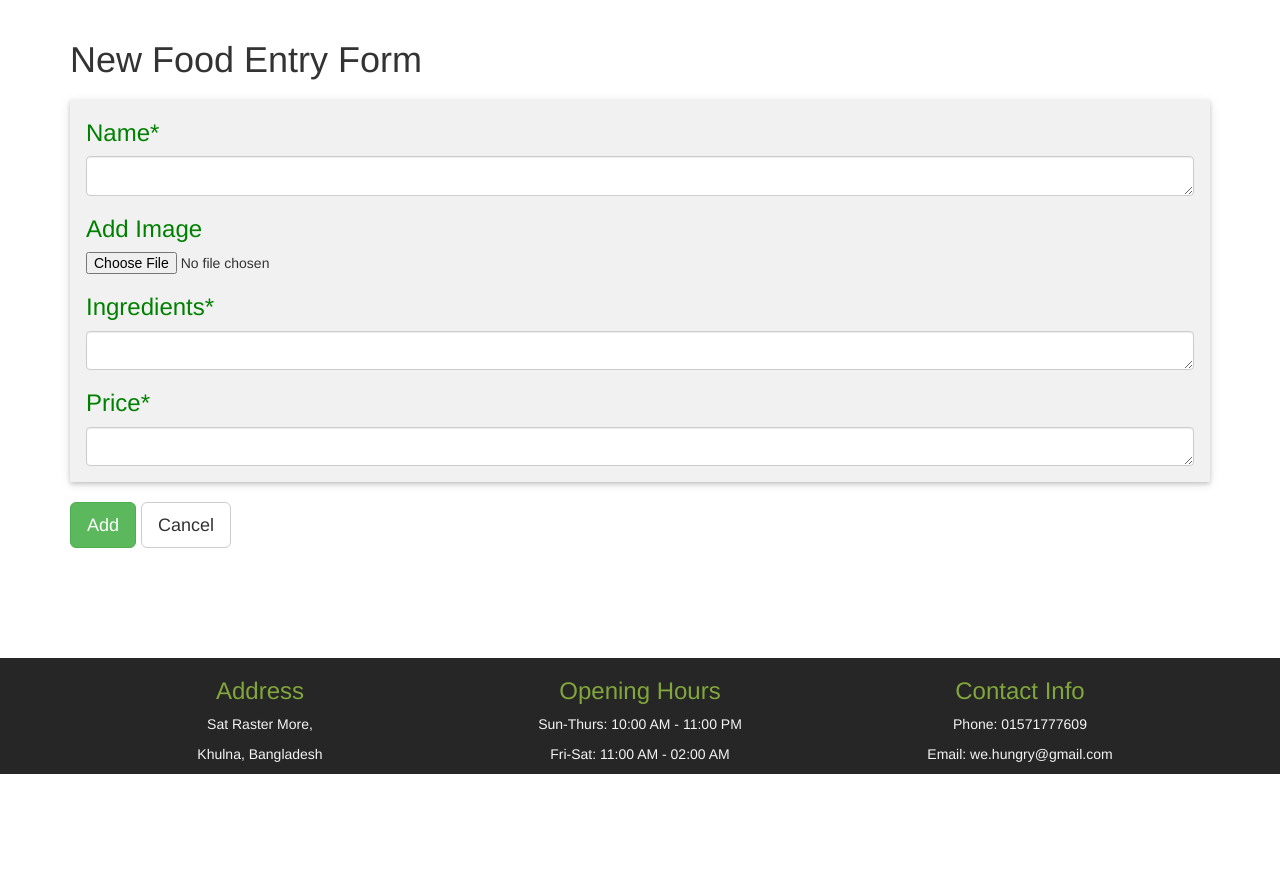
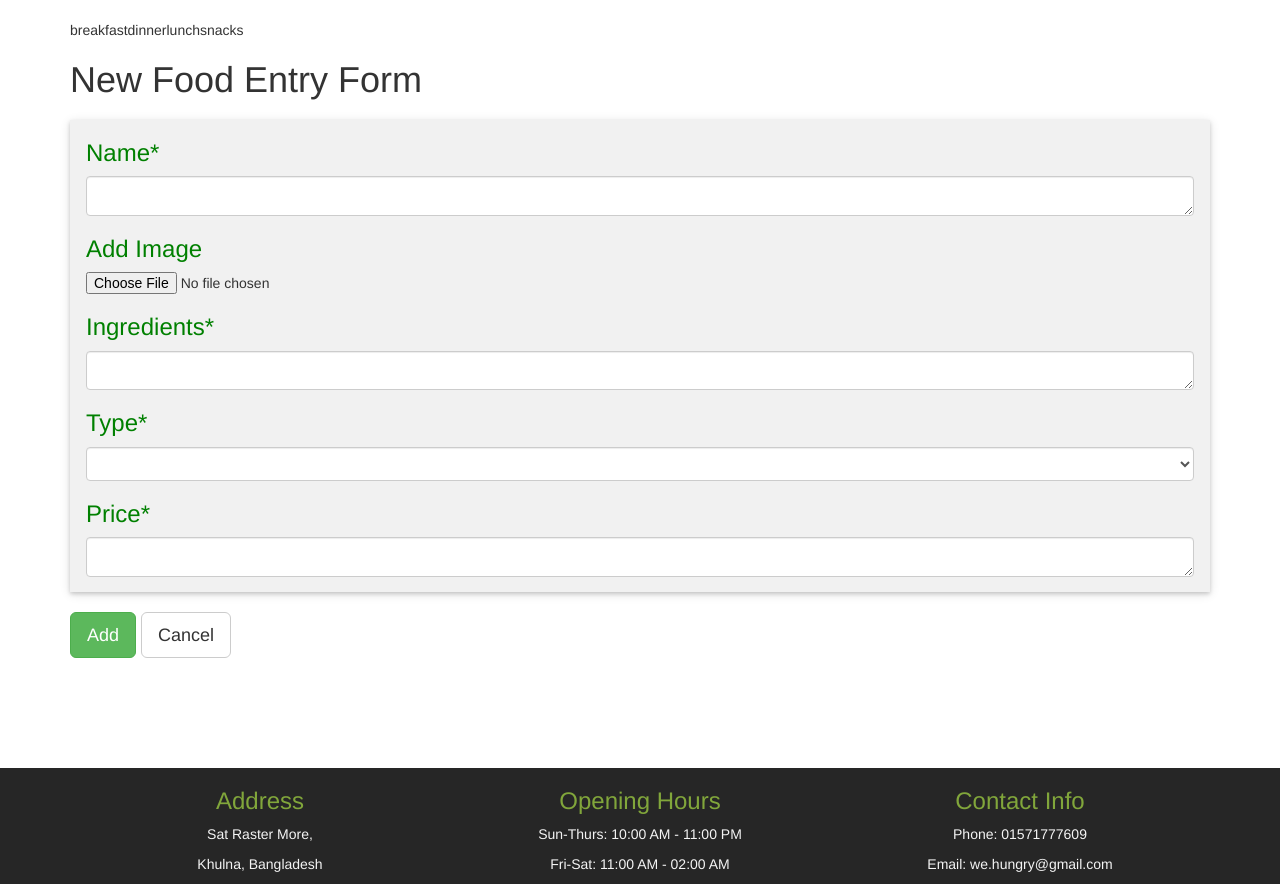
Before and after one commit to golderswajan/RM, a PHP site: page /add-food.php in a window 1280 px wide. Shown: the part 52-936 px from the top of the page. Before the commit the page ends 826 px from the top, so only its background shows below. Run offline with PHP 8.4, Linux system fonts and the light colour scheme; data comes from the database, SQL or seed files in the repository; lists and menus that the app fills with data are empty; some libraries are stand-ins or nearby versions.

Commit message:
edited version

```diff
--- a/add-food.php
+++ b/add-food.php
@@ -1,6 +1,14 @@
 <?php
 include_once 'layout/header.php';
 include_once 'src/database.php';
+$sql="SELECT type_name FROM type;";
+$types=db_select($sql);
+
+foreach ( $types as $type)
+{
+ echo $type['type_name'];
+
+}
 
 ?>
 
@@ -58,6 +66,18 @@ include_once 'src/database.php';
                 <p id="userPara"></p>
             </div>
 
+            <!--Type-->
+            <h3>Type*</h3>
+            <div class="form-group">
+                <select class="form-control" title="Type" style="width: 100%;" name="type" id="">
+                    <?php foreach ( $types as $type) { ?>
+                        <option
+                            <?php echo $type['type_name']; ?>
+                        </option>
+                    <?php } ?>
+                </select>
+            </div>
+
             <!--Price-->
             <h3>Price*</h3>
             <div class="form-group">
```
